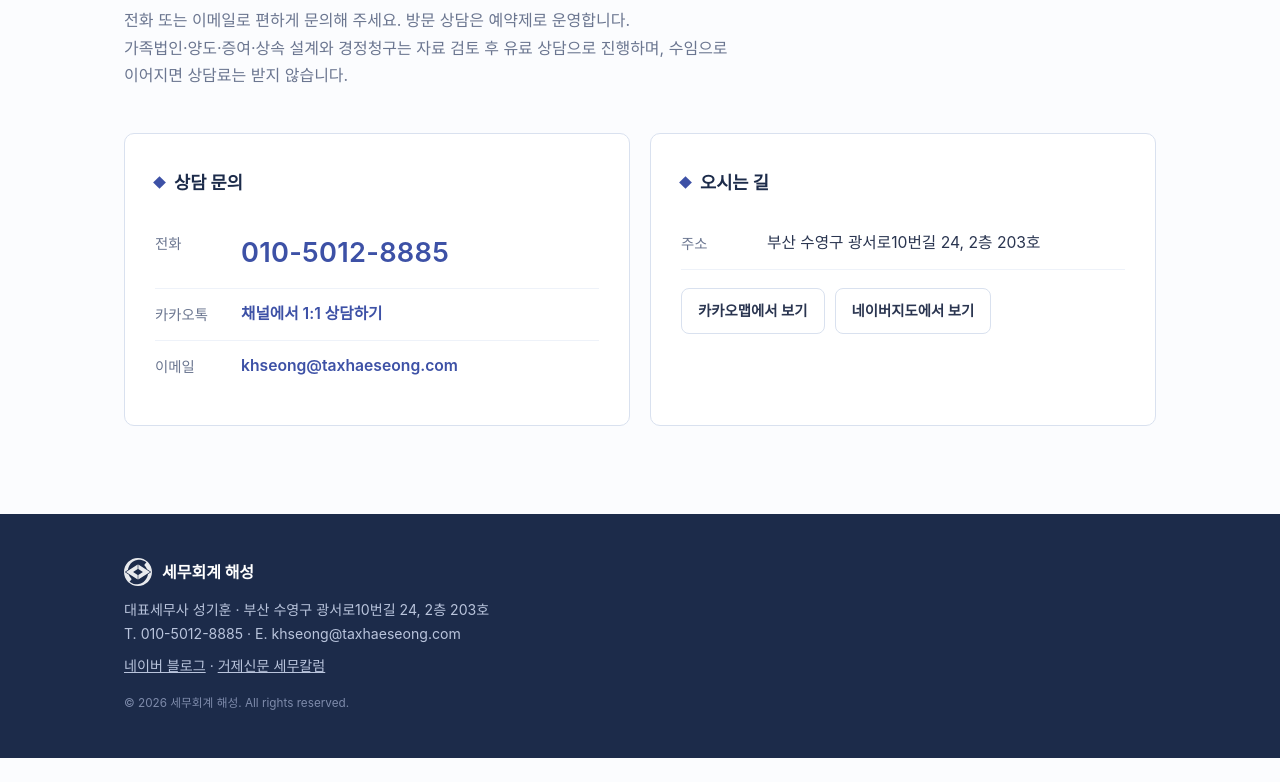
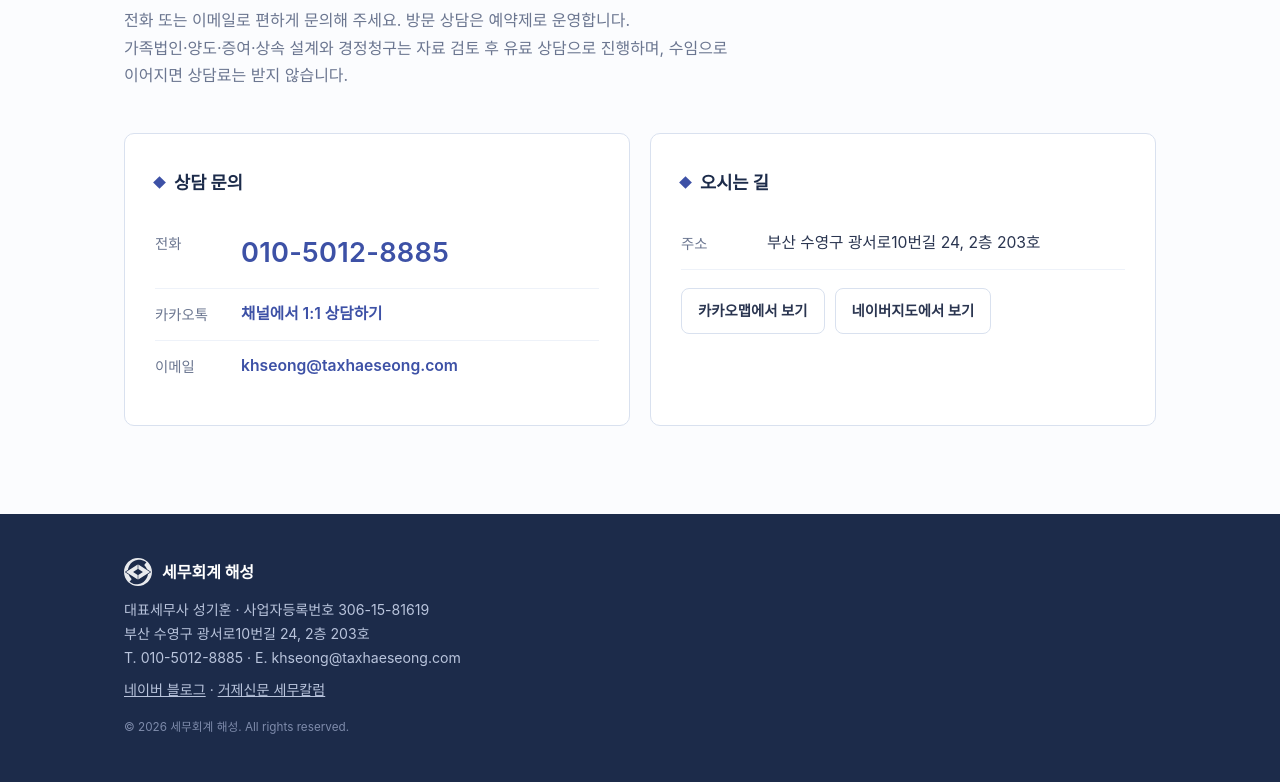
Before and after one commit to khseong16/haeseong-homepage, a plain HTML site: page index.html in a window 1280 px wide. Shown: the part 2563-3345 px from the top of the page. Before the commit the page ends 3321 px from the top, so only its background shows below. Drawn offline with Linux system fonts and the light colour scheme; a web font is replaced by a local one.

Commit message:
Add files via upload

```diff
--- a/index.html
+++ b/index.html
@@ -289,10 +289,10 @@ footer small{display:block;margin-top:16px;color:#7E8BAB}
   <div class="wrap foot-in">
     <div>
       <div class="foot-brand"><img src="img/logo.svg" alt="">세무회계 해성</div>
-      <div>대표세무사 성기훈 · 부산 수영구 광서로10번길 24, 2층 203호</div>
+      <div>대표세무사 성기훈 · 사업자등록번호 306-15-81619</div>
+      <div>부산 수영구 광서로10번길 24, 2층 203호</div>
       <div>T. 010-5012-8885 · E. khseong@taxhaeseong.com</div>
       <div style="margin-top:8px"><a href="https://blog.naver.com/taxhaeseong" target="_blank" rel="noopener" style="color:#B9C4DC;text-decoration:underline">네이버 블로그</a> · <a href="https://www.geojenews.co.kr/news/articleView.html?idxno=96490" target="_blank" rel="noopener" style="color:#B9C4DC;text-decoration:underline">거제신문 세무칼럼</a></div>
-      <!-- 사업자등록번호가 필요하면 여기에 추가 -->
       <small>© 2026 세무회계 해성. All rights reserved.</small>
     </div>
   </div>
```
